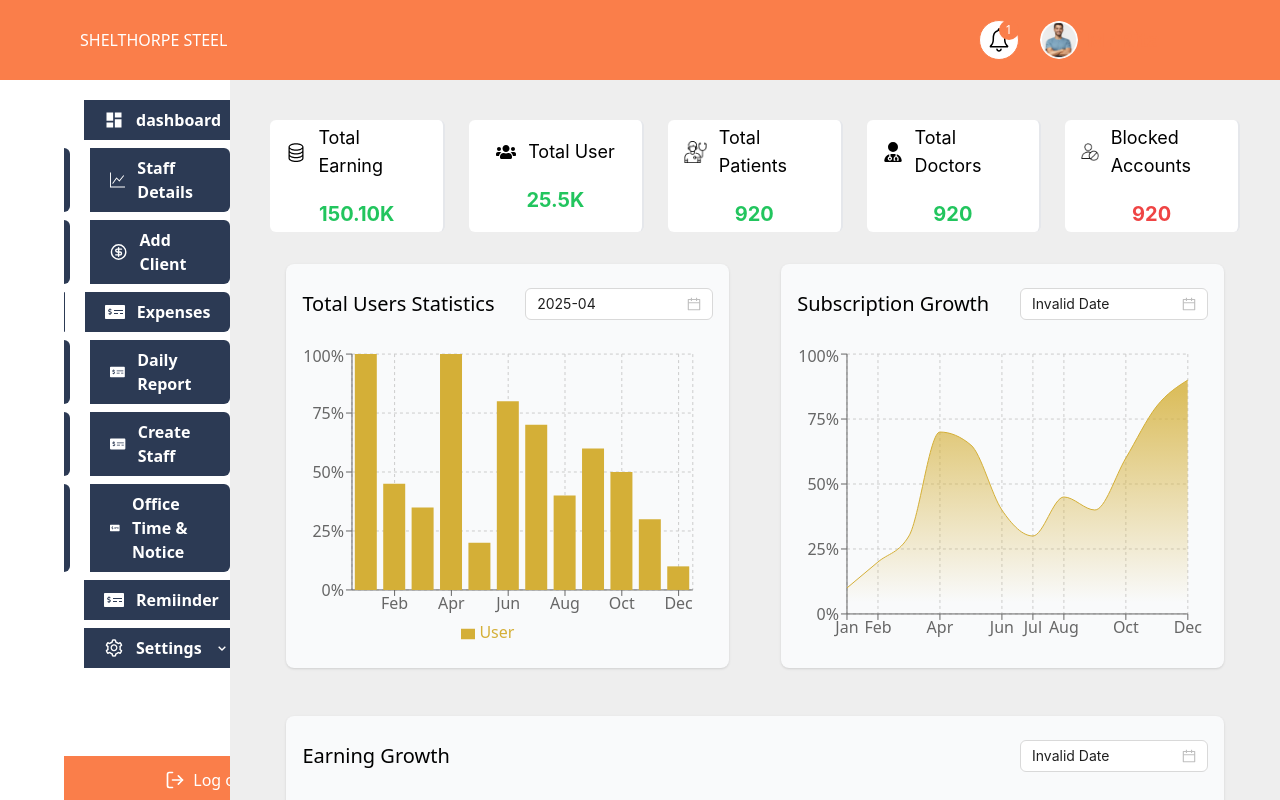
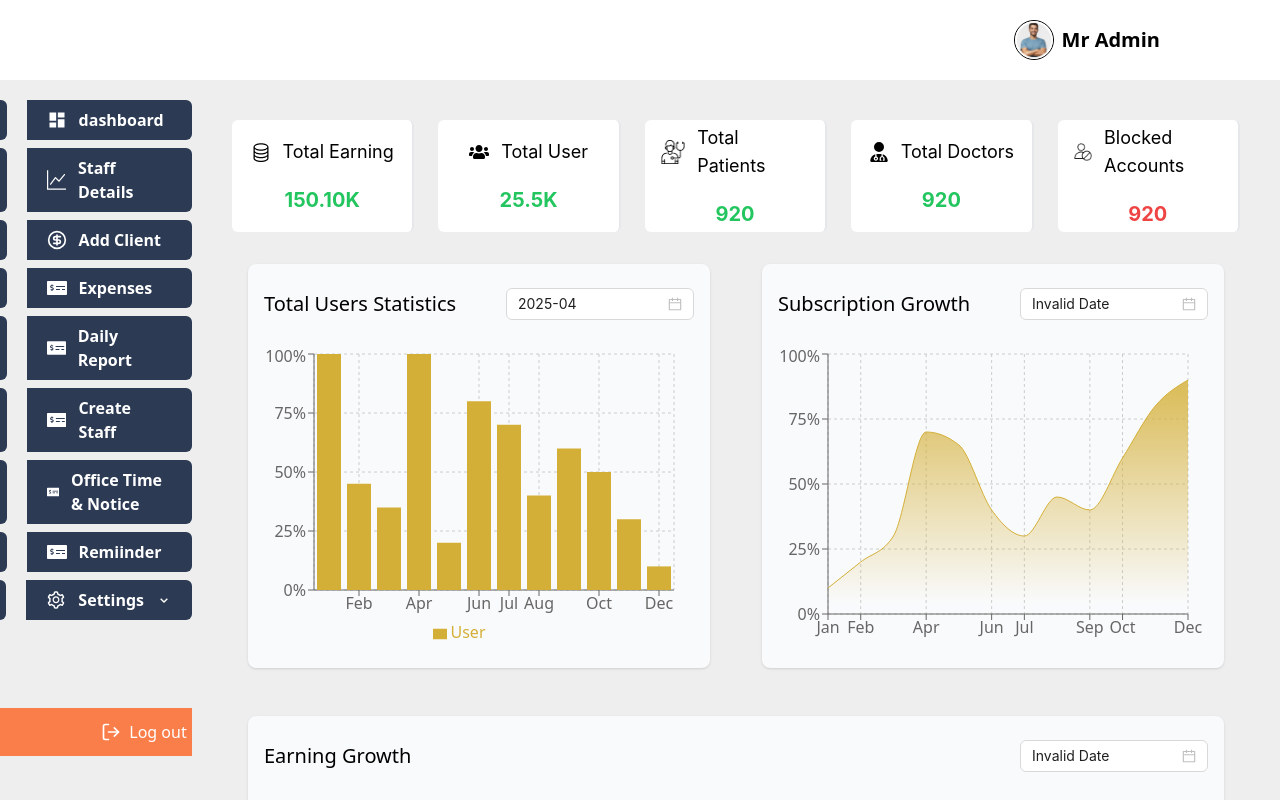
Before and after one commit to sparktechagency/dance-club-dashboard, a React (Vite) app: page / in a window 1280 px wide. Shown: the top 800 px of the page. Built offline with nearby package versions, Linux system fonts and the light colour scheme.

Commit message:
implement layout

```diff
--- a/src/Components/Sidebar/Sidebar.jsx
+++ b/src/Components/Sidebar/Sidebar.jsx
@@ -116,7 +116,7 @@ const Sidebar = ({ closeDrawer }) => {
   ];
 
   return (
-    <div className="bg-white h-full md:ml-16">
+    <div className="bg-[#eeeeee] h-full ">
       <div className="flex flex-col md:h-full">
         <div className="flex flex-col gap-2 md:my-5 mb-10">
           {menuItems.map((item) => (
--- a/src/Layout/Main/Main.jsx
+++ b/src/Layout/Main/Main.jsx
@@ -28,7 +28,7 @@ const MainLayout = () => {
     return (
         <div>
             {/* haeder */}
-            <div className="h-20 bg-primary text-white flex justify-between  items-center px-2 md:px-20 gap-2">
+            <div className="h-20  flex justify-between  items-center px-2 md:px-20 gap-2">
                 {isMobile && (
                     <GiHamburgerMenu onClick={toggleDrawer} className="h-8 w-8 cursor-pointer " />
                 )}
@@ -36,7 +36,7 @@ const MainLayout = () => {
                 <div>
                     <Link to="/">
                         <div className="">
-                            <h1>SHELTHORPE STEEL</h1>
+                            {/* <h1>Dance Studio</h1> */}
                             {/* <img src={brandlogo} alt="brandlogo" className="md:h-full md:w-full object-cover" /> */}
                         </div>
                     </Link>
@@ -46,18 +46,18 @@ const MainLayout = () => {
                     <div className="flex justify-between items-center gap-2 text-white mx-10">
                         <div className="relative">
                             <div className=" flex justify-between items-center gap-5 py-5">
-                                <Link to="/notification">
+                                {/* <Link to="/notification">
                                     <div className="relative ">
-                                        <IoIosNotificationsOutline className="h-10 w-10 bg-white  text-black p-1 border rounded-full border-primary " />
-                                        <span className="bg-primary h-5 w-5 rounded-full flex justify-center items-center absolute top-0 right-0 text-white text-xs">
+                                        <IoIosNotificationsOutline className="h-10 w-10 bg-white  text-black p-1 border rounded-full border-black " />
+                                        <span className="h-5 w-5 rounded-full flex justify-center items-center absolute top-0 right-0 text-white text-xs">
                                             1
                                         </span>
                                     </div>
-                                </Link>
+                                </Link> */}
                                 <Link to="/admin-profile">
                                     <div className="flex justify-center items-center gap-2">
-                                        <img src={user} alt="" className="w-10 h-10 rounded-full border border-primary" />
-                                        <p className="md:text-xl font-semibold text-primary">Mr Rita</p>
+                                        <img src={user} alt="" className="w-10 h-10 rounded-full border border-black" />
+                                        <p className="md:text-xl font-semibold text-black">Mr Admin</p>
                                     </div>
                                 </Link>
                             </div>
@@ -93,7 +93,7 @@ const MainLayout = () => {
                             <Sidebar onClose={closeDrawer} />
                         </Drawer>
                     ) : (
-                        <div className="w-[30%] lg:w-[18%] ">
+                        <div className="w-[30%] lg:w-[15%] ">
                             <Sidebar />
                         </div>
                     )}
```
